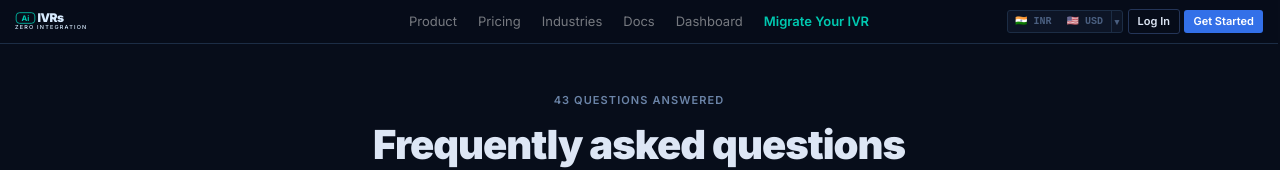
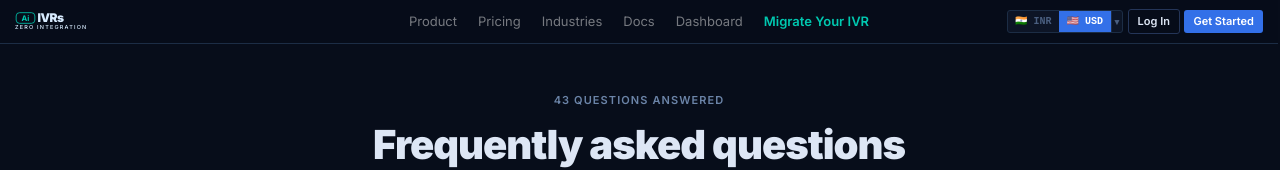
Before and after one commit to rajeshmspl1/converse-dashboard, a Next.js app: page /faq in a window 1280 px wide. Shown: the top 170 px of the page. Built offline with nearby package versions, Linux system fonts and the light colour scheme.

Commit message:
R148: fix Suspense wrapper for useSearchParams, fix currency type, add .dockerignore

```diff
--- a/src/app/page.tsx
+++ b/src/app/page.tsx
@@ -1,6 +1,7 @@
 'use client'
 import { useState, useEffect, useCallback, useRef } from 'react'
 import { useSearchParams } from 'next/navigation'
+import { Suspense } from 'react'
 import { useRouter } from 'next/navigation'
 import { useStore } from '@/lib/store'
 import {
@@ -29,7 +30,7 @@ const SERVICE_B_URL = 'http://127.0.0.1:9000'
 const TENANT_KEY    = 'experience_shop'
 const DEFAULT_IVR_KEY = 'global_banking'
 
-export default function Home() {
+function HomeInner() {
   const searchParams = useSearchParams()
   const qTenant = searchParams.get("tenant_key")
   const qIvr = searchParams.get("ivr_key")
@@ -938,3 +939,11 @@ export default function Home() {
     </div>
   )
 }
+
+export default function Home() {
+  return (
+    <Suspense fallback={null}>
+      <HomeInner />
+    </Suspense>
+  )
+}
--- a/src/components/layout/StaticPageShell.tsx
+++ b/src/components/layout/StaticPageShell.tsx
@@ -36,7 +36,7 @@ export default function StaticPageShell({ children }: { children: React.ReactNod
         onLogoClick={() => router.push('/')}
         onGetStarted={() => router.push('/')}
         onMigrateClick={() => router.push('/migrate')}
-        currency="USD"
+        currency="usd"
         onCurrencyChange={() => {}}
       />
 
```
Also changed, not shown: 1 other file (tests, documents, lock files or other folders).
